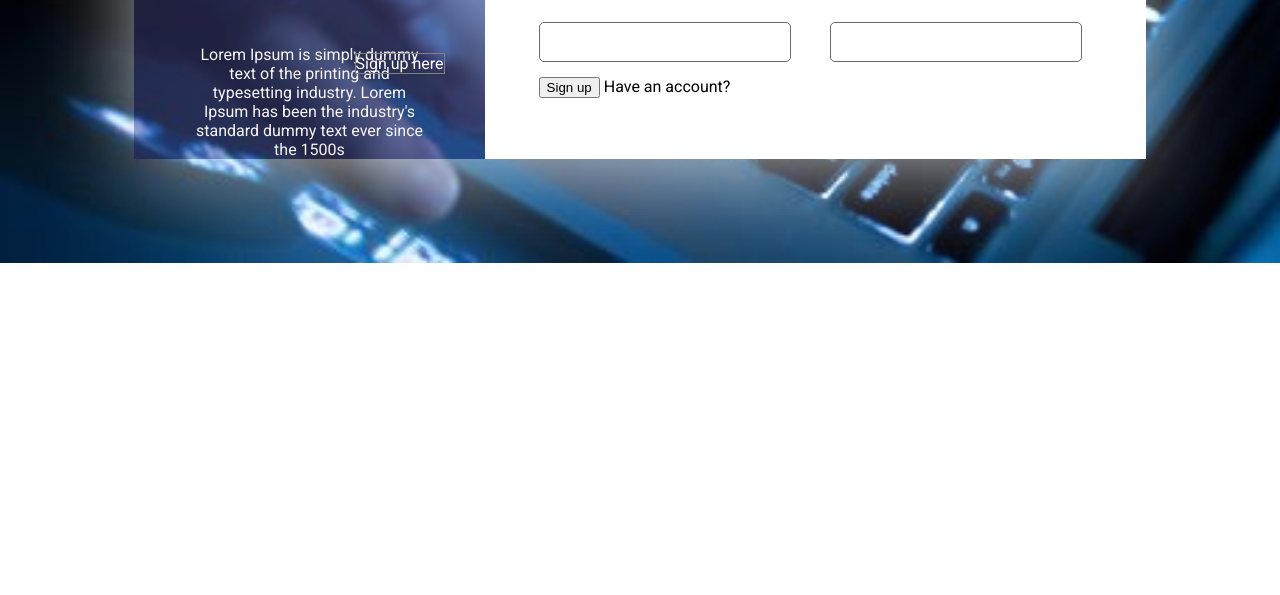
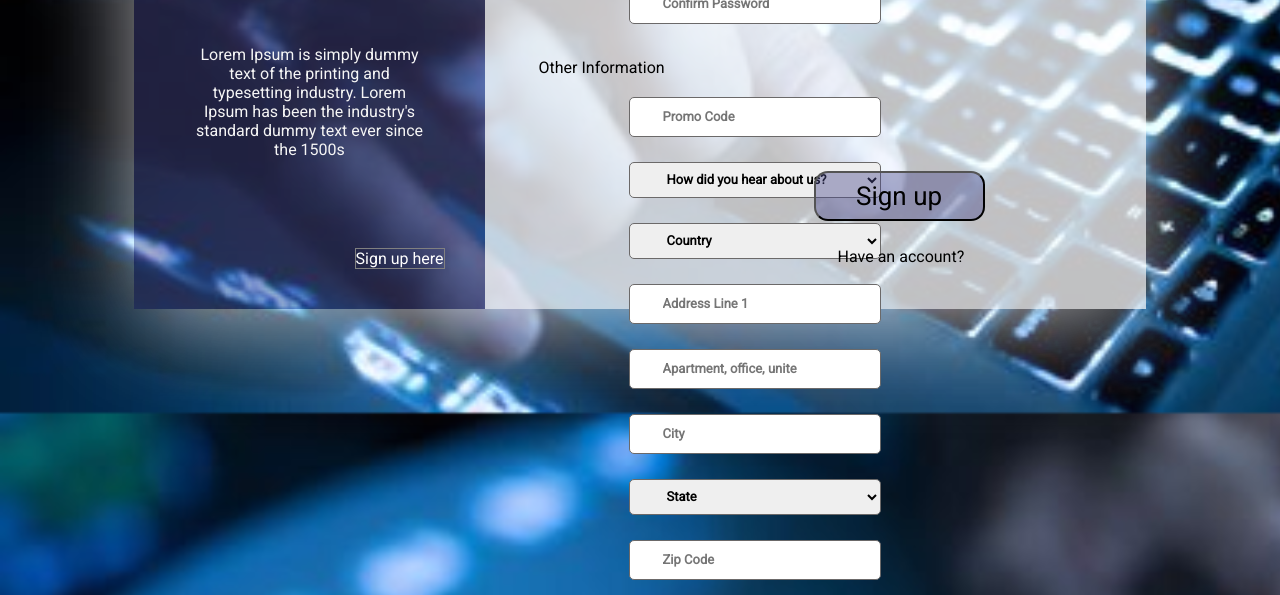
Before and after one commit to angiet-hub/ejercicio-formulario, a plain HTML site: page index.html in a window 1280 px wide. Shown: the part 579-1174 px from the top of the page. Before the commit the page ends 842 px from the top, so only its background shows below. Drawn offline with Linux system fonts and the light colour scheme.

Commit message:
modifico

```diff
--- a/index.html
+++ b/index.html
@@ -41,25 +41,32 @@
             <form>
                 <input type="text" placeholder="Promo Code">
                 <select>
-                    <option></option>
-                    <option></option>
+                    <option disabled selected>How did you hear about us?</option>
+                    <option value="Item 1">Social media</option>
+                    <option value="Item 2">Advertising</option>
                 </select>
                 <select>
-                    <option></option>
-                    <option value=""></option>
+                    <option disabled selected>Country</option>
+                    <option value="Item 1">Argentina</option>
+                    <option value="Item 2">United States</option>
+                    <option value="Item 3">Uruguay</option>
+                    <option value="Item 4">Brazil</option>
+                    <option value="Item 5">Germany</option>
+                </select>
+                <input type="text" placeholder="Address Line 1">
+                <input type="text" placeholder="Apartment, office, unite">
+                <input type="text" placeholder="City">
+                <select>
+                    <option disabled selected>State</option>
                     <option value=""></option>
                     <option value=""></option>
                     <option value=""></option>
                 </select>
-                <input type="text">
-                <input type="text">
-                <input type="text">
-                <option></option>
-                <input type="text">
+                <input type="text" placeholder="Zip Code">
             </form>
 
             <button>Sign up</button>
-            <span>Have an account?</span>
+            <span class="have-account">Have an account?</span>
         </main>
     </div>
 </body>
--- a/styles.css
+++ b/styles.css
@@ -6,6 +6,7 @@ body {
 
 .container {
     width: 80%;
+    height: 784px;
     margin: 104px auto;
     display: flex;
     flex-direction: row;
@@ -34,33 +35,62 @@ p {
 
 .sign-up {
     position: absolute;
-    bottom: 85px;
+    bottom: 40px;
     right: 40px;
     color: white;
     border: 1.5px solid gray;
 }
 
 main {
-    background-color: white;
+    background-color: rgba(255, 255, 255, 0.753);
     width: 65%;
     padding: 56px 28px 10px 54px;
+    position: relative;
 }
 
 form {
     display: flex;
     flex-wrap: wrap;
+    padding-left: 90px;
+    margin-top: 10px;
 }
 
-input {
+input, select {
     margin: 10px 35px 15px 0px;
-    width: 215px;
     height: 36px;
     border: 1.5px solid rgb(107, 105, 105);
     font-family: 'Roboto', sans-serif;
     font-size: 13px;
     font-weight: bold;
+    border-radius: 5px;
     padding-left: 33px;
-    border-radius: 5px;
+}
+
+input {
+    width: 215px;
+}
+
+select {
+    width: 252px;
+}
+
+button {
+    position: absolute;
+    left: 329px;
+    width: 171px;
+    height: 50px;
+    bottom: 88px;
+    font-family: 'Roboto', sans-serif;
+    background-color: rgba(72, 72, 138, 0.418);
+    font-size: 26px;
+    color: black;
+    border-radius: 14px;
+}
+
+.have-account {
+    position: absolute;
+    left: 353px;
+    bottom: 43px;
 }
 
 .first-name, .phone, .email {
```
